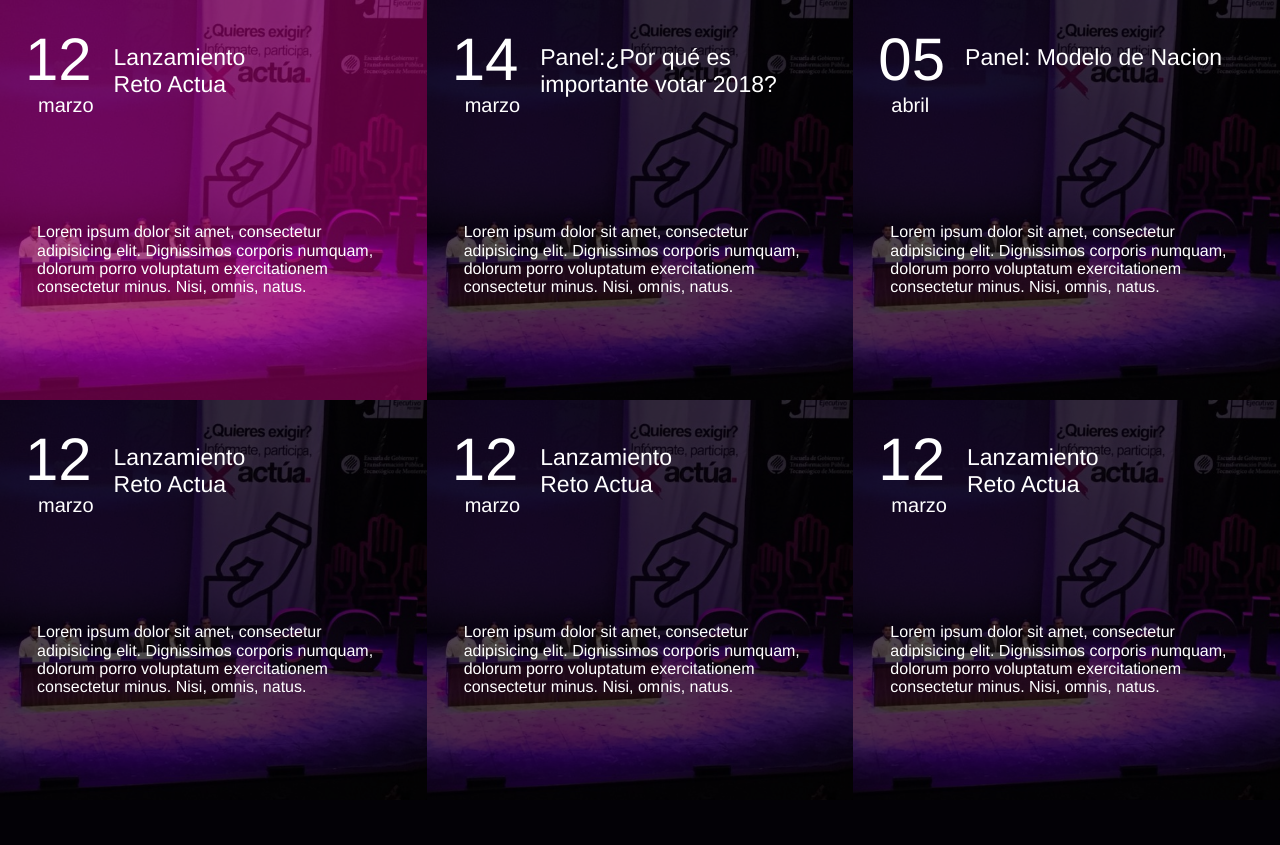
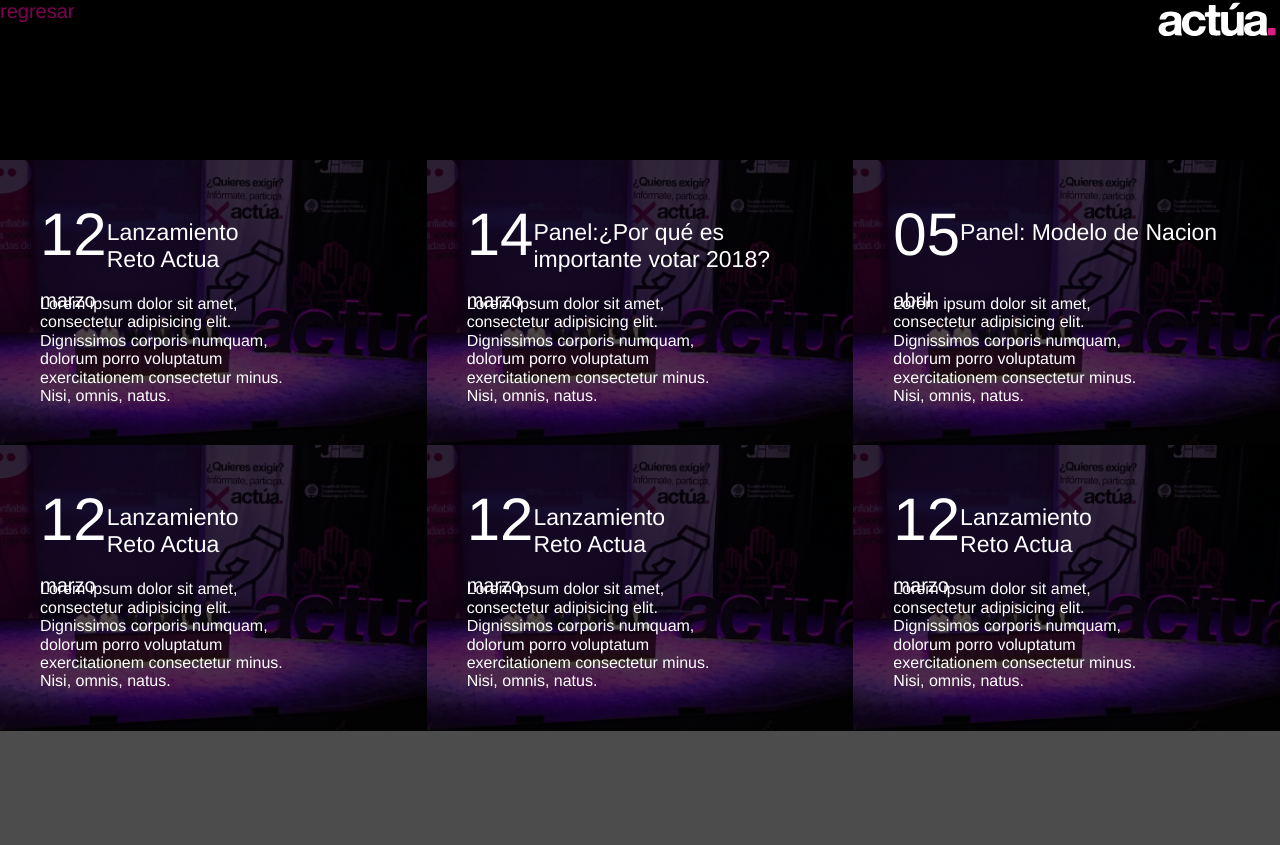
Before and after one commit to maggsmg/actuamx, a PHP site: page /events.html in a window 1280 px wide. Before the commit the page ends 791 px from the top, so only its background shows below. Run offline with PHP 8.4, Linux system fonts and the light colour scheme.

Commit message:
I'm tired

```diff
--- a/css/style.css
+++ b/css/style.css
@@ -3,8 +3,33 @@
 }
 body{
 	font-family: 'Helvetica', sans-serif;
-	position: relative;
+}
 
+/**
+ * For modern browsers
+ * 1. The space content is one way to avoid an Opera bug when the
+ *    contenteditable attribute is included anywhere else in the document.
+ *    Otherwise it causes space to appear at the top and bottom of elements
+ *    that are clearfixed.
+ * 2. The use of `table` rather than `block` is only necessary if using
+ *    `:before` to contain the top-margins of child elements.
+ */
+.cf:before,
+.cf:after {
+    content: " "; /* 1 */
+    display: table; /* 2 */
+}
+
+.cf:after {
+    clear: both;
+}
+
+/**
+ * For IE 6/7 only
+ * Include this rule to trigger hasLayout and contain floats.
+ */
+.cf {
+    *zoom: 1;
 }
 
 .bg-black{
@@ -115,10 +140,11 @@ h2{
 	background-position: center;
 	display: flex;
 	flex: 1;
-	height: 50vh;
 	text-align: left;
 	position: relative;
 	flex-wrap: wrap;
+	padding: 40px;
+	height: 50%;
 }
 
 div.row{
@@ -135,12 +161,12 @@ div.fade-m:hover{
 	cursor: pointer;
 }
 
-
 .fade-m{
 	height: 50vh;
 	width: 100%;
 	position: absolute;
 	top: 0;
+	left: 0;
 	opacity: .7;
 }
 
@@ -148,9 +174,6 @@ div.fade-m:hover{
 	height: 95px;
 	position: relative;
 	z-index: 10;
-	margin-left: 25px;
-	margin-top: 25px;
-	margin-bottom: 0;
 }
 
 .date h1{
@@ -164,15 +187,9 @@ div.fade-m:hover{
 	font-weight: 200;
 	font-size: 20px;
 	color: white;
-	margin-left: 13px;
-	margin-top: 0;
-	margin-bottom: 0;
 }
 
 .event-title{
-	margin-top: 25px;
-	margin-left: 20px;
-	margin-bottom: 0;
 	z-index: 10;
 
 }
@@ -187,10 +204,35 @@ div.fade-m:hover{
 	width: 80%;
 	color: white;
 	z-index: 10;
-	margin-left: 37px;
-	margin-top: 0;
 }
 
 .event-description p{
 	margin: 0;
 }
+
+.navbar{
+	background-color: black;
+	height: 20vh;
+	width: 100%;
+
+}
+
+.navbar-logo{
+	height: 40px;
+	float: right;
+}
+
+.back-button{
+	float: left;
+	color: gray;
+	font-size: 20px;
+	text-decoration: none;
+}
+
+.back-button:hover{
+	color: #7F0052;
+}
+
+.event-list{
+	height: 80vh;
+}
--- a/events.html
+++ b/events.html
@@ -1,14 +1,20 @@
 <!DOCTYPE html>
 <html>
 <head>
-<title>Actua</title>
-
+	<meta charset="UTF-8">
+	<title>Actua</title>
 	<link rel="stylesheet" type="text/css" href="https://cdnjs.cloudflare.com/ajax/libs/normalize/8.0.0/normalize.min.css">
 	<link rel="stylesheet" type="text/css" href="css/style.css">
 
 </head>
 <body>
-	<section class="">
+	<header>
+		<div class="navbar cf">
+			<a class="back-button" href="home.html">regresar</a>
+			<img class="navbar-logo" src="img/actua.svg">
+		</div>
+	</header>
+	<section class="event-list">
 		<div class="row">
 			<div class="block-m ">
 				<div class="date">
```
